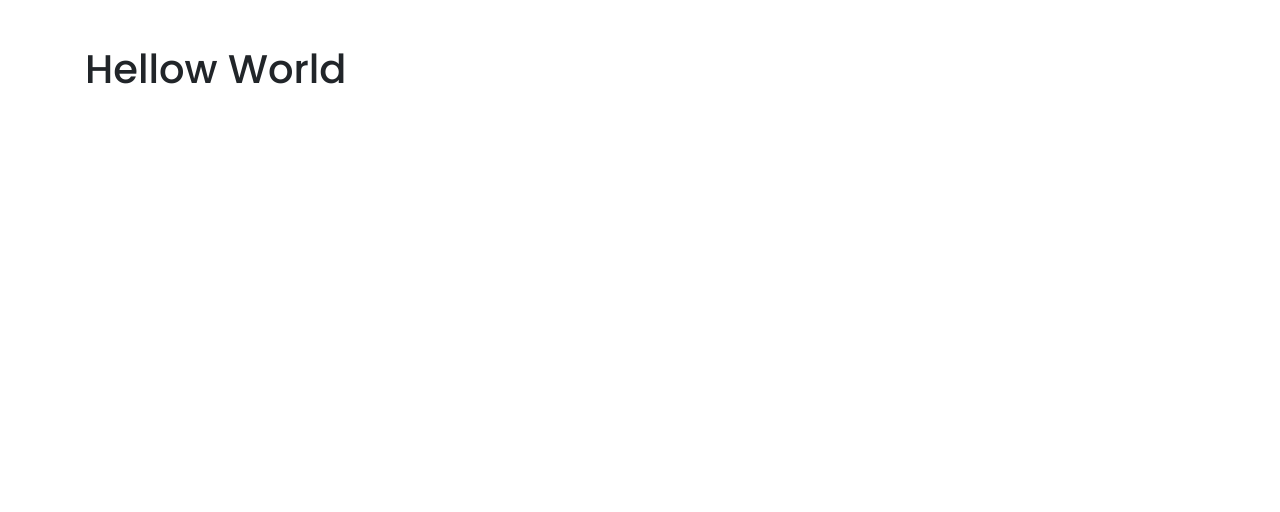
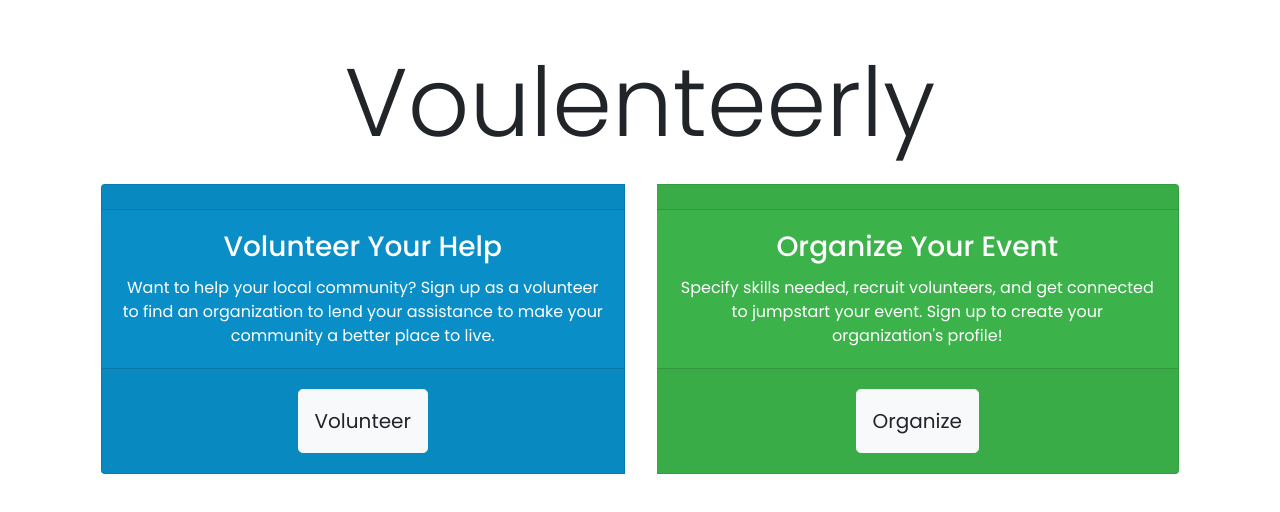
Before and after one commit to jrtanton/cs-codefest-team-awesome, a React (Create React App) app: page /home in a window 1280 px wide. Shown: the top 512 px of the page. Built offline with nearby package versions, Linux system fonts and the light colour scheme.

Commit message:
landing page

```diff
--- a/src/App.css
+++ b/src/App.css
@@ -5,3 +5,7 @@
 .App-link {
   color: #61dafb;
 }
+
+.landing-card-wrapper {
+  display: inline-block
+}
--- a/src/App.jsx
+++ b/src/App.jsx
@@ -1,6 +1,6 @@
 import React from "react";
 import { Switch, Redirect, Route } from "react-router-dom";
-import Home from "./components/home/home";
+import LandingPage from "./components/landingPage/landingPage";
 import CreateEvent from "./components/createEvent/createEvent";
 import Register from "./components/register/register";
 import NotFound from "./common/notfound";
@@ -12,7 +12,7 @@ function App() {
       <Switch>
         <Route path={`/create-event`} component={CreateEvent} />
         <Route path={`/register`} component={Register} />
-        <Route path={`/home`} component={Home} />
+        <Route path={`/home`} component={LandingPage} />
         <Route path={`/not-found`} component={NotFound} />
         <Redirect from={`/`} exact to={`/home`} />
         <Redirect to={`/not-found`} />
--- a/src/components/home/home.jsx
+++ /dev/null
@@ -1,69 +0,0 @@
-import React, { Component } from "react";
-import queryString from "query-string";
-import _ from "lodash";
-
-class Home extends Component {
-  state = {};
-
-  componentDidMount() {}
-
-  validateProperty = input => {
-    if (input.name === "investorInformation.passiveIncomeGoal") {
-      if (input.value < 1) return "Passive Income Goal is required.";
-      // ...
-    }
-  };
-
-  render() {
-    return (
-      <React.Fragment>
-        <h1>Hellow World</h1>
-      </React.Fragment>
-    );
-  }
-}
-
-export default Home;
-
-// Outputs
-// Should be a schedule that can be viewed as years (aggregated values) or months
-// Should last 24 Months after Investment Goal is hit
-// PHase 2 Consideration --- people can pick fields to add to output.
-
-// Period
-// Date
-// Invetment Capital
-// Liens Purchased
-// Housed Acquired
-// Outstanding Debt
-// Passive Rental Income
-
-// *****************************
-// General Comments
-// *****************************
-// (1) Limiting Location Options: Instead of letting users pick any state
-// we will reduce this to a managed system where
-// iWealthRE's subject matter expertise is.
-
-// (2) Buying Location Preference: We should let users pick
-// their top three states.
-
-// (3) Research Time: If I get money in July, I can't spend it at a
-// live auction until August. This is because I need a minimum of
-// 1 month to do research on properties. (make this a variable)
-
-// (4) Lien cost on Secondary Market: Typical lien cost on the
-// secondary market is 1 year tax plus some premium. This is the
-// average redemptive value. Essentially, secondary buyers have to pay extra
-// for not having to wait for the lien to mature. An important note here,
-// when a person buys a lien on the seondary market timport Investor from './../../models/investor';
-
-// will not be on the redemptive value, rather it will be on the original
-// lien cost (which will be less than the redemptive cost).
-
-// (5) Tool should assume live auction.
-// -In which case we will show only the live auction lien vlaue
-// -next to state option drop down
-// -
-// -If user toggles secondary
-// -then we will only show them the secondary lien costs
--- /dev/null
+++ b/src/components/landingPage/landingPage.js
@@ -0,0 +1,31 @@
+import React from 'react'
+
+export default function LandingPage(props) {
+    return (
+        <div className="text-center">
+            <h1 className="display-1">Voulenteerly</h1>
+            <div className="card-group">
+                <div className="card text-white bg-primary m-3" style={{maxWidth: '35rem'}}>
+                    <div className="card-header"></div>
+                    <div className="card-body">
+                        <h3 className="card-title">Volunteer Your Help</h3>
+                        <p className="card-text">Want to help your local community? Sign up as a volunteer to find an organization to lend your assistance to make your community a better place to live.</p>
+                    </div>
+                    <div className="card-footer">
+                        <button className="btn btn-light btn-lg p-3 m-2" onClick={() => props.history.push('/events')}>Volunteer</button>
+                    </div>
+                </div>
+                <div className="card text-white bg-secondary m-3" style={{maxWidth: '35rem'}}>
+                    <div className="card-header"></div>
+                    <div className="card-body">
+                        <h3 className="card-title">Organize Your Event</h3>
+                        <p className="card-text">Specify skills needed, recruit volunteers, and get connected to jumpstart your event. Sign up to create your organization's profile!</p>
+                    </div>
+                    <div className="card-footer">
+                        <button className="btn btn-light btn-lg p-3 m-2" onClick={() => props.history.push('/create-event')}>Organize</button>
+                    </div>
+                </div>
+            </div>
+        </div>
+    )
+}
--- a/src/index.js
+++ b/src/index.js
@@ -6,7 +6,7 @@ import App from "./App";
 import * as serviceWorker from "./serviceWorker";
 
 ReactDOM.render(
-  <BrowserRouter basename={"/iWealth"}>
+  <BrowserRouter>
     <App />
   </BrowserRouter>,
   document.getElementById("tax-lien-calculator")
```
